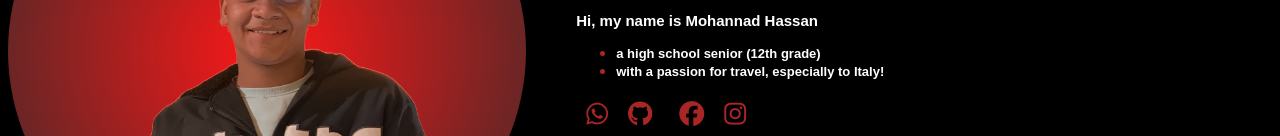
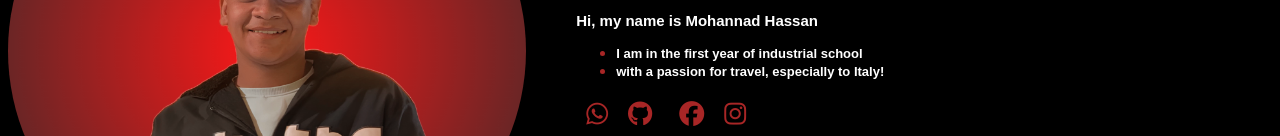
Before and after one commit to khater-01/Mohannad, a plain HTML site: page index.html in a window 1280 px wide. Shown: the part 351-487 px from the top of the page. Drawn offline with Linux system fonts and the light colour scheme.

Commit message:
description

```diff
--- a/index.html
+++ b/index.html
@@ -35,7 +35,7 @@
                 <ul>
                     <li>
                         <span class="description"
-                            >a high school senior (12th grade)</span
+                            >I am in the first year of industrial school</span
                         >
                     </li>
                     <li>
```
